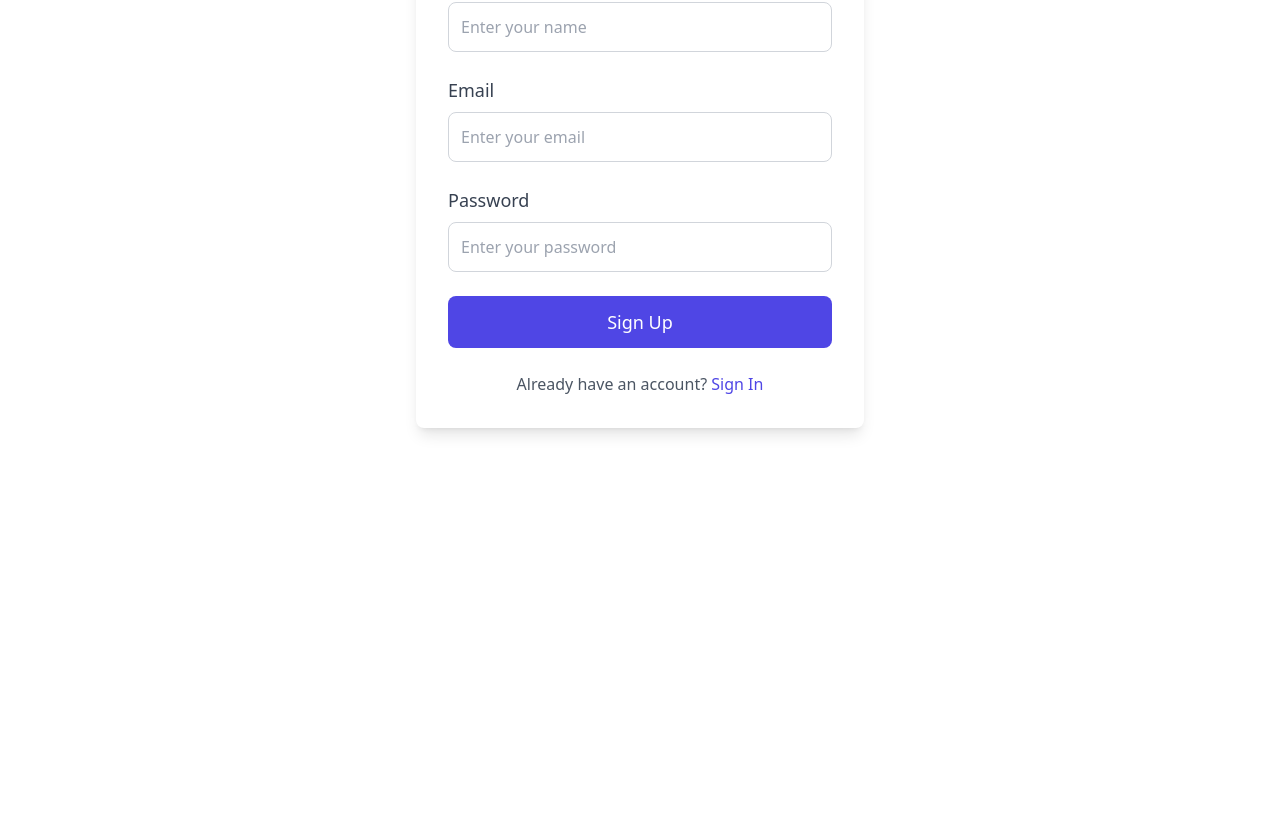
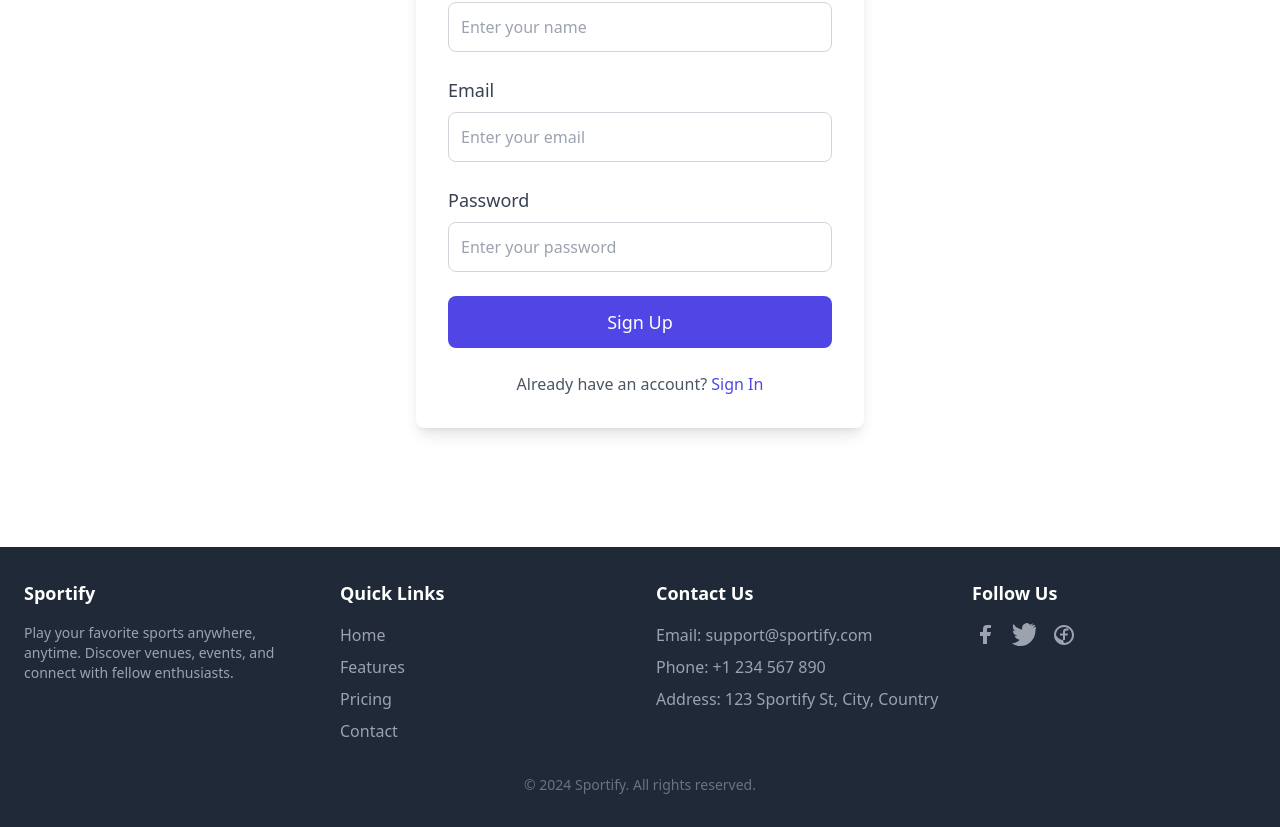
Before and after one commit to Jagadeesh-Jetti/Sportify, a React (Vite) app in the folder frontend/: page /signup in a window 1280 px wide. Shown: the part 317-1144 px from the top of the page. Before the commit the page ends 864 px from the top, so only its background shows below. Built offline with nearby package versions, Linux system fonts and the light colour scheme.

Commit message:
feat: added footer component

```diff
--- a/frontend/src/App.jsx
+++ b/frontend/src/App.jsx
@@ -1,4 +1,5 @@
 import "./App.css";
+import { Footer } from "./components/layouts-components/Footer";
 import { Navbar } from "./components/layouts-components/Navbar";
 import { Login } from "./components/modals-components/Login";
 import { Signup } from "./components/modals-components/Signup";
@@ -12,6 +13,7 @@ function App() {
         <Route path="/login" element={<Login />} />
         <Route path="/signup" element={<Signup />} />
       </Routes>
+      <Footer />
     </div>
   );
 }
--- a/frontend/src/components/layouts-components/Footer.jsx
+++ b/frontend/src/components/layouts-components/Footer.jsx
@@ -0,0 +1,105 @@
+export const Footer = () => {
+  return (
+    <footer className="bg-gray-800 text-gray-400 py-8">
+      <div className="container mx-auto px-6">
+        <div className="grid grid-cols-1 md:grid-cols-4 gap-8">
+          {/* Brand Section */}
+          <div>
+            <h3 className="text-lg font-semibold text-white mb-4">Sportify</h3>
+            <p className="text-sm">
+              Play your favorite sports anywhere, anytime. Discover venues,
+              events, and connect with fellow enthusiasts.
+            </p>
+          </div>
+
+          {/* Quick Links */}
+          <div>
+            <h3 className="text-lg font-semibold text-white mb-4">
+              Quick Links
+            </h3>
+            <ul>
+              <li className="mb-2">
+                <a href="/" className="hover:text-white">
+                  Home
+                </a>
+              </li>
+              <li className="mb-2">
+                <a href="/features" className="hover:text-white">
+                  Features
+                </a>
+              </li>
+              <li className="mb-2">
+                <a href="/pricing" className="hover:text-white">
+                  Pricing
+                </a>
+              </li>
+              <li>
+                <a href="/contact" className="hover:text-white">
+                  Contact
+                </a>
+              </li>
+            </ul>
+          </div>
+
+          {/* Contact Section */}
+          <div>
+            <h3 className="text-lg font-semibold text-white mb-4">
+              Contact Us
+            </h3>
+            <ul>
+              <li className="mb-2">Email: support@sportify.com</li>
+              <li className="mb-2">Phone: +1 234 567 890</li>
+              <li>Address: 123 Sportify St, City, Country</li>
+            </ul>
+          </div>
+
+          {/* Social Media Links */}
+          <div>
+            <h3 className="text-lg font-semibold text-white mb-4">Follow Us</h3>
+            <div className="flex space-x-4">
+              <a href="#" className="hover:text-white">
+                <svg
+                  className="w-6 h-6"
+                  fill="currentColor"
+                  viewBox="0 0 24 24"
+                  xmlns="http://www.w3.org/2000/svg"
+                >
+                  <path d="M18 2h-3a4 4 0 00-4 4v3H8v4h3v8h4v-8h3l1-4h-4V6a1 1 0 011-1h3V2z" />
+                </svg>
+              </a>
+              <a href="#" className="hover:text-white">
+                <svg
+                  className="w-6 h-6"
+                  fill="currentColor"
+                  viewBox="0 0 24 24"
+                  xmlns="http://www.w3.org/2000/svg"
+                >
+                  <path d="M22 2.075a10.325 10.325 0 01-3.036.86A5.4 5.4 0 0021.43.356a10.864 10.864 0 01-3.424 1.36A5.32 5.32 0 0015.35 0c-2.938 0-5.32 2.387-5.32 5.336 0 .418.047.827.137 1.217C6.699 6.303 3.548 4.16 1.58 1.016a5.472 5.472 0 00-.719 2.684c0 1.851.934 3.484 2.356 4.44a5.29 5.29 0 01-2.418-.665v.065c0 2.59 1.821 4.752 4.24 5.235a5.307 5.307 0 01-2.412.093c.681 2.15 2.65 3.717 4.98 3.761A10.743 10.743 0 010 20.577a15.19 15.19 0 008.212 2.404c9.849 0 15.244-8.182 15.244-15.274 0-.233-.005-.467-.014-.698A10.92 10.92 0 0024 3.785a10.58 10.58 0 01-3.05.846 5.411 5.411 0 002.38-2.952z" />
+                </svg>
+              </a>
+              <a href="#" className="hover:text-white">
+                <svg
+                  className="w-6 h-6"
+                  fill="currentColor"
+                  viewBox="0 0 24 24"
+                  xmlns="http://www.w3.org/2000/svg"
+                >
+                  <path
+                    fillRule="evenodd"
+                    d="M12 2C6.48 2 2 6.48 2 12s4.48 10 10 10 10-4.48 10-10S17.52 2 12 2zm-1 14.93V12.5H8v-2h3V8.97a3.45 3.45 0 013.5-3.45h2v2h-2a1.5 1.5 0 00-1.5 1.5V10.5h3l-.5 2h-2.5v4.43A8.006 8.006 0 014 12c0-4.41 3.59-8 8-8s8 3.59 8 8c0 4.41-3.59 8-8 8z"
+                  />
+                </svg>
+              </a>
+            </div>
+          </div>
+        </div>
+
+        <div className="text-center mt-8">
+          <p className="text-gray-500 text-sm">
+            &copy; 2024 Sportify. All rights reserved.
+          </p>
+        </div>
+      </div>
+    </footer>
+  );
+};
```
